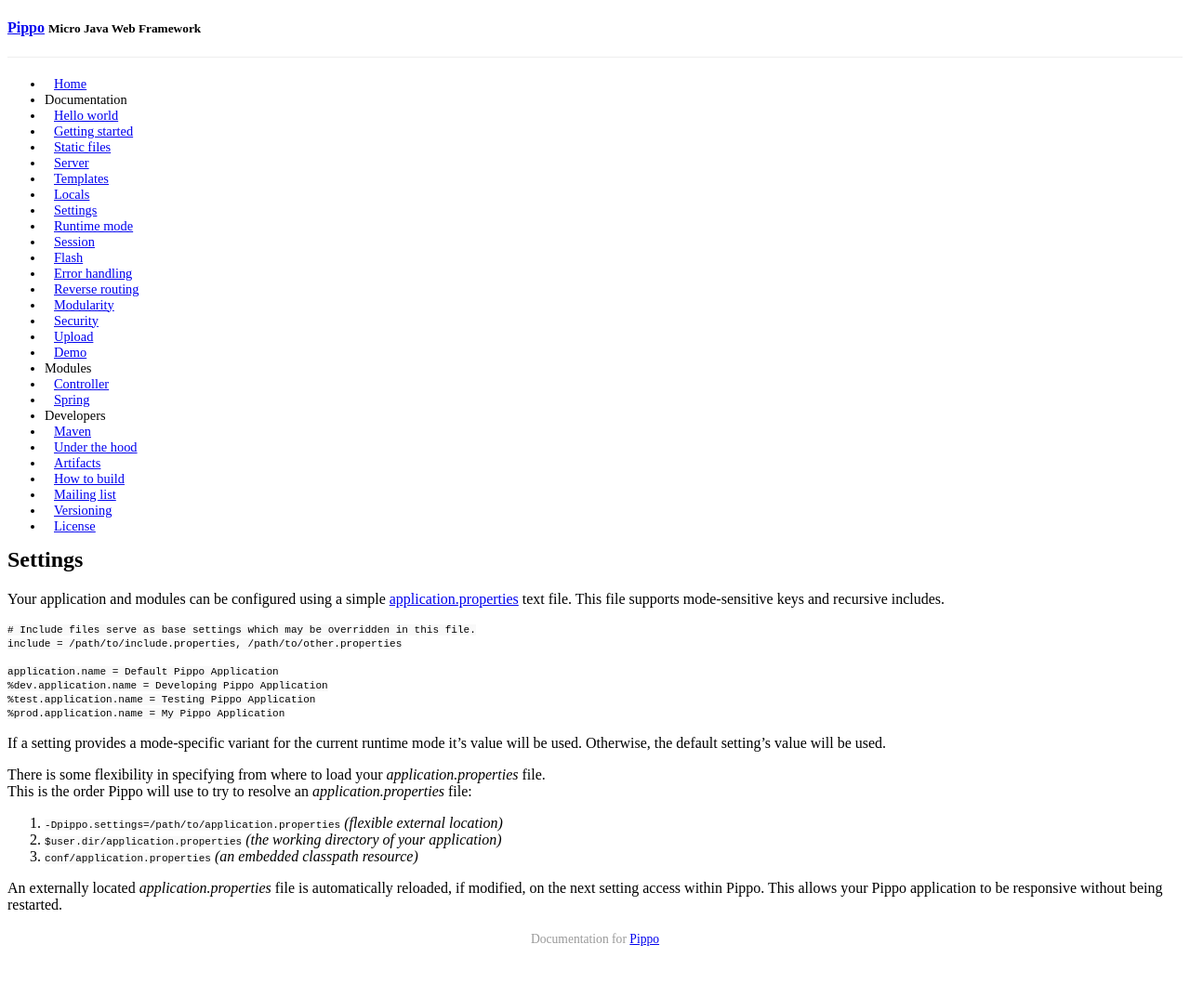
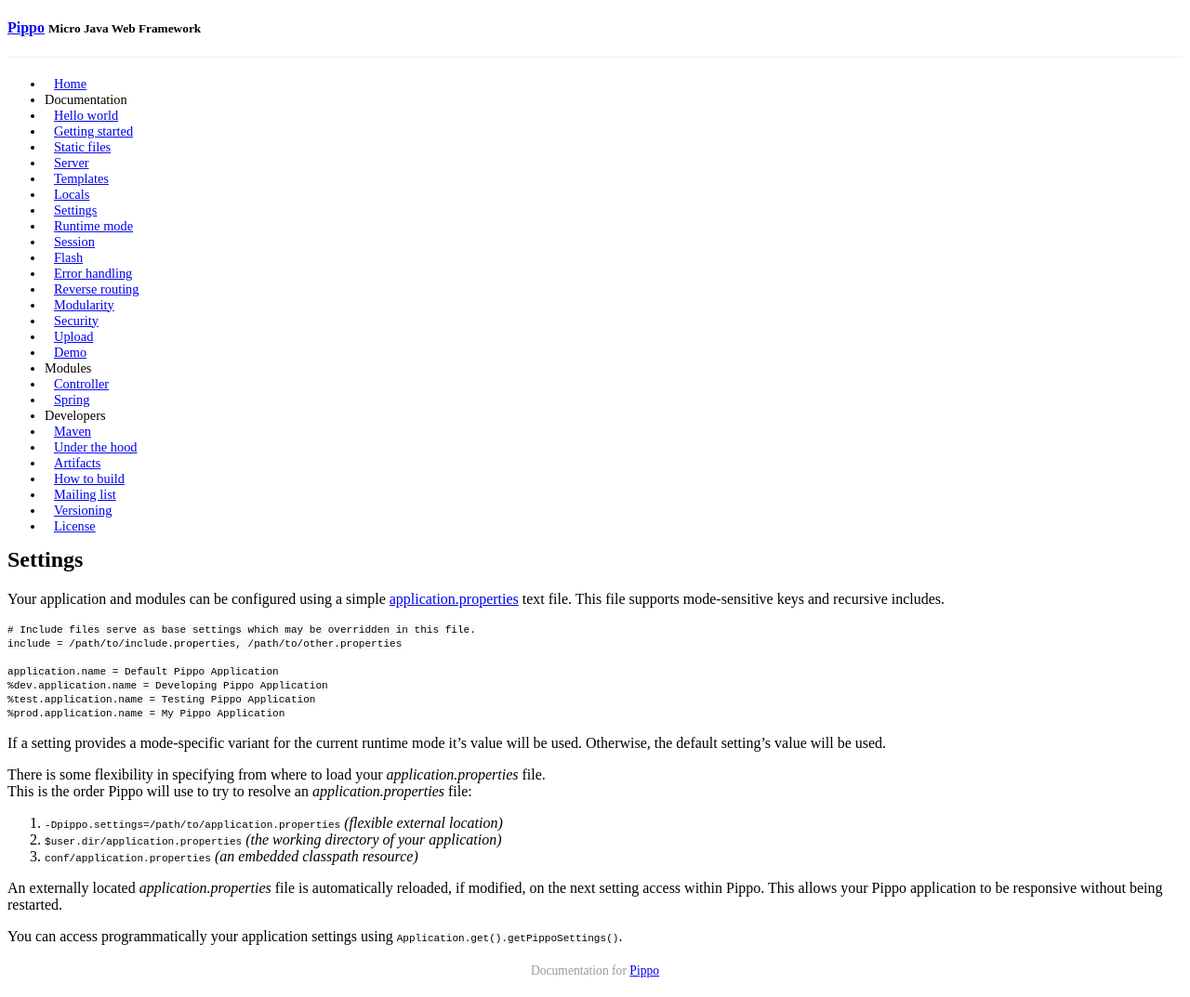
Before and after one commit to pippo-java/pippo.github.io, a Jekyll site: the page built from _posts/2015-03-17-settings.md, in a window 1280 px wide. Shown: the whole page at 93% size. Built offline with Jekyll 4.4.1, drawn with Linux system fonts in a browser that asks for light colours; Markdown is read by kramdown in place of the engine named in the settings; a style sheet for code colours, icons or effects is not loaded; before the commit the page ends 1039 px from its top, so only the background shows below that.

Commit message:
improve settings sesction

```diff
--- a/_posts/2015-03-17-settings.md
+++ b/_posts/2015-03-17-settings.md
@@ -31,3 +31,5 @@ This is the order Pippo will use to try to resolve an _application.properties_ f
 
 An externally located _application.properties_ file is automatically reloaded, if modified, on the next setting access
 within Pippo. This allows your Pippo application to be responsive without being restarted.
+
+You can access programmatically your application settings using `Application.get().getPippoSettings()`.
```
